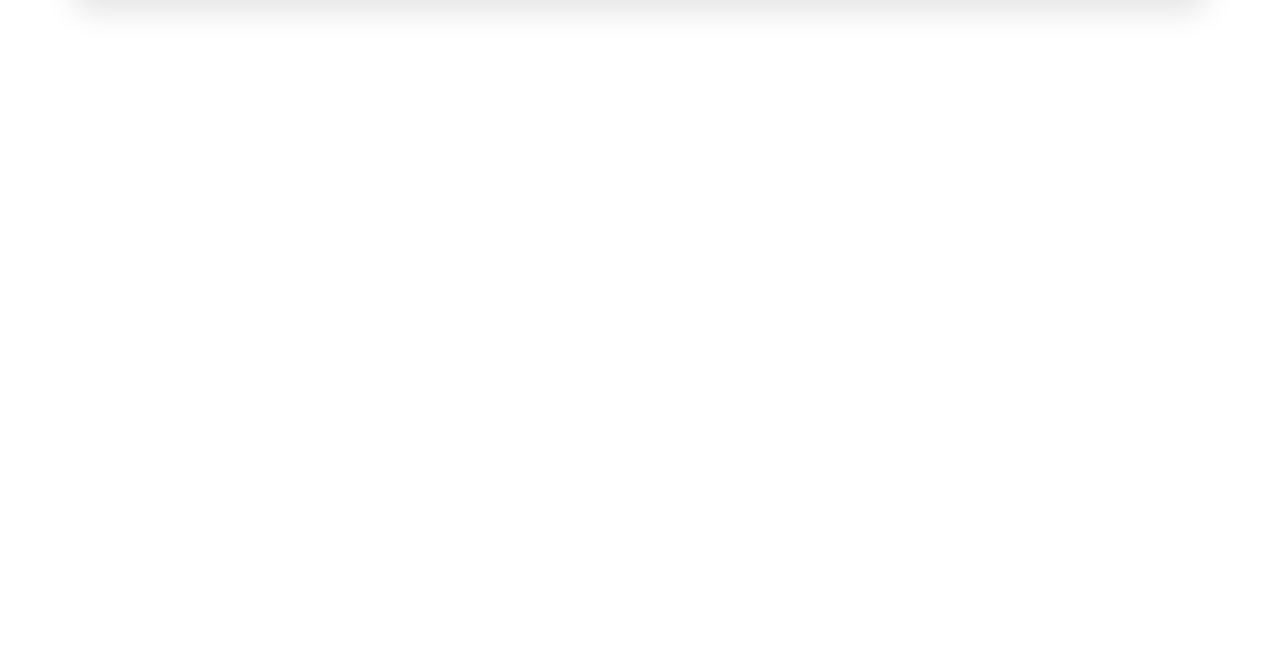
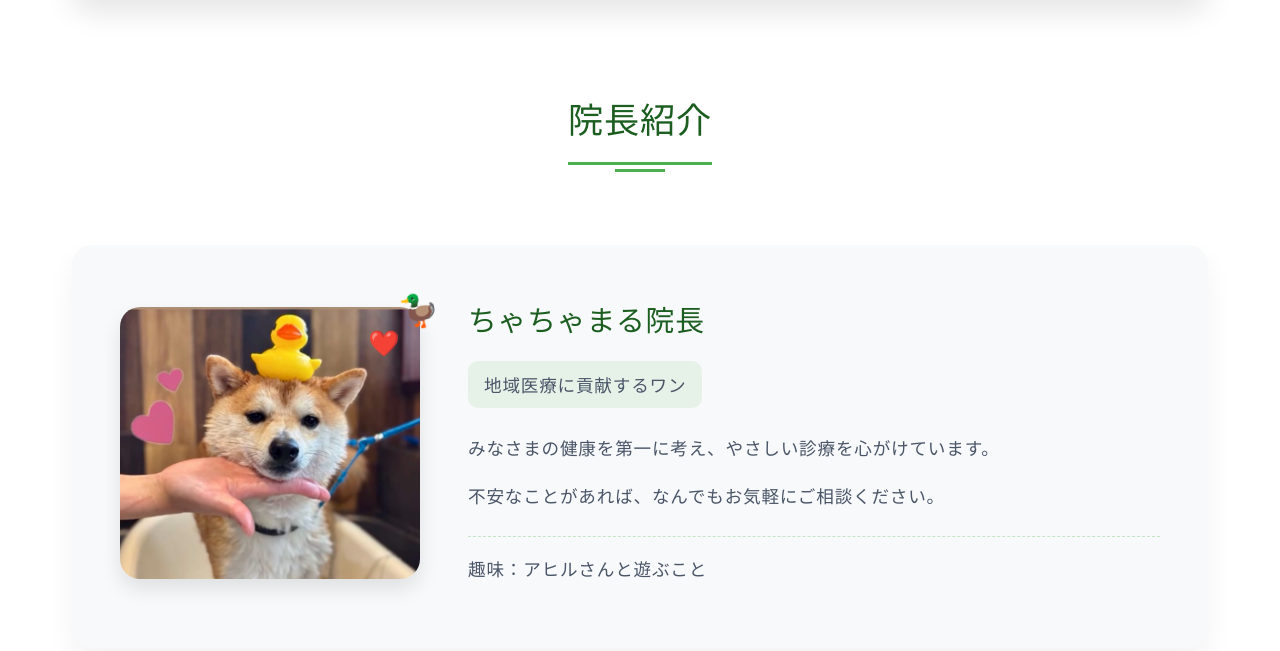
Before and after one commit to kochamari/clinic-website, a plain HTML site: page index.html in a window 1280 px wide. Shown: the part 2767-3418 px from the top of the page. Before the commit the page ends 2885 px from the top, so only its background shows below. Drawn offline with Linux system fonts and the light colour scheme.

Commit message:
Add files via upload

```diff
--- a/index.html
+++ b/index.html
@@ -400,6 +400,159 @@
             color: var(--primary-color);
             font-weight: 500;
         }
+
+        .doctor-profile {
+            display: flex;
+            align-items: center;
+            gap: 3rem;
+            background: var(--card-bg);
+            padding: 3rem;
+            border-radius: 20px;
+            box-shadow: 0 15px 30px rgba(0,0,0,0.05);
+            margin-top: 2rem;
+            opacity: 0;
+            transform: translateY(30px);
+            transition: all 0.8s ease;
+        }
+
+        .doctor-profile.visible {
+            opacity: 1;
+            transform: translateY(0);
+        }
+
+        .doctor-image-container {
+            flex: 0 0 300px;
+            position: relative;
+        }
+
+        .doctor-image {
+            width: 100%;
+            height: auto;
+            border-radius: 20px;
+            box-shadow: 0 10px 20px rgba(0,0,0,0.1);
+            transition: transform 0.3s ease;
+        }
+
+        .doctor-image-container:hover .doctor-image {
+            transform: scale(1.02);
+        }
+
+        .doctor-image-decoration {
+            position: absolute;
+            top: -20px;
+            right: -20px;
+            font-size: 2rem;
+            animation: float 3s ease-in-out infinite;
+        }
+
+        .duck-icon {
+            position: absolute;
+            top: 0;
+            right: 0;
+            transform: rotate(-10deg);
+        }
+
+        .heart-icon {
+            position: absolute;
+            top: 40px;
+            right: 40px;
+            color: #ff69b4;
+            font-size: 1.5rem;
+            animation: pulse 2s infinite;
+        }
+
+        .doctor-info {
+            flex: 1;
+        }
+
+        .doctor-name {
+            font-size: 1.8rem;
+            color: var(--primary-color);
+            margin-bottom: 1rem;
+        }
+
+        .doctor-message {
+            font-size: 1.4rem;
+            color: var(--accent-color);
+            margin-bottom: 1.5rem;
+            font-weight: 500;
+            position: relative;
+            display: inline-block;
+            padding: 0.5rem 1rem;
+            background: rgba(76, 175, 80, 0.1);
+            border-radius: 10px;
+        }
+
+        .doctor-philosophy {
+            color: var(--text-color);
+            line-height: 1.8;
+        }
+
+        .doctor-philosophy p {
+            margin-bottom: 1rem;
+        }
+
+        @keyframes float {
+            0%, 100% {
+                transform: translateY(0);
+            }
+            50% {
+                transform: translateY(-10px);
+            }
+        }
+
+        @media (max-width: 768px) {
+            .doctor-profile {
+                flex-direction: column;
+                padding: 2rem;
+                gap: 2rem;
+                text-align: center;
+            }
+
+            .doctor-image-container {
+                flex: 0 0 auto;
+                width: 80%;
+                max-width: 300px;
+            }
+
+            .doctor-name {
+                font-size: 1.6rem;
+            }
+
+            .doctor-message {
+                font-size: 1.2rem;
+            }
+        }
+
+        @media (max-width: 480px) {
+            .doctor-profile {
+                padding: 1.5rem;
+            }
+
+            .doctor-image-container {
+                width: 100%;
+            }
+
+            .doctor-image-decoration {
+                font-size: 1.5rem;
+            }
+
+            .doctor-name {
+                font-size: 1.4rem;
+            }
+
+            .doctor-message {
+                font-size: 1.1rem;
+            }
+        }
+
+        .doctor-fun-fact {
+            color: var(--accent-color);
+            font-size: 0.95rem;
+            margin-top: 1.5rem;
+            padding-top: 1rem;
+            border-top: 1px dashed rgba(76, 175, 80, 0.3);
+        }
     </style>
 </head>
 <body>
@@ -475,6 +628,30 @@
                 </iframe>
             </div>
         </section>
+
+        <section class="section">
+            <div class="section-title">
+                <h2>院長紹介</h2>
+            </div>
+            <div class="doctor-profile">
+                <div class="doctor-image-container">
+                    <img src="doctor.jpg" alt="院長" class="doctor-image">
+                    <div class="doctor-image-decoration">
+                        <div class="duck-icon">🦆</div>
+                        <div class="heart-icon">❤️</div>
+                    </div>
+                </div>
+                <div class="doctor-info">
+                    <h3 class="doctor-name">ちゃちゃまる院長</h3>
+                    <p class="doctor-message">地域医療に貢献するワン</p>
+                    <div class="doctor-philosophy">
+                        <p>みなさまの健康を第一に考え、やさしい診療を心がけています。</p>
+                        <p>不安なことがあれば、なんでもお気軽にご相談ください。</p>
+                        <p class="doctor-fun-fact">趣味：アヒルさんと遊ぶこと</p>
+                    </div>
+                </div>
+            </div>
+        </section>
     </div>
 
     <script>
@@ -505,6 +682,11 @@
                 document.querySelector('.logo-container').classList.add('visible');
                 document.querySelector('.header-content').classList.add('visible');
             }, 300);
+
+            // 院長紹介セクションのアニメーション
+            document.querySelectorAll('.doctor-profile').forEach(profile => {
+                observer.observe(profile);
+            });
         });
     </script>
 </body>
```
